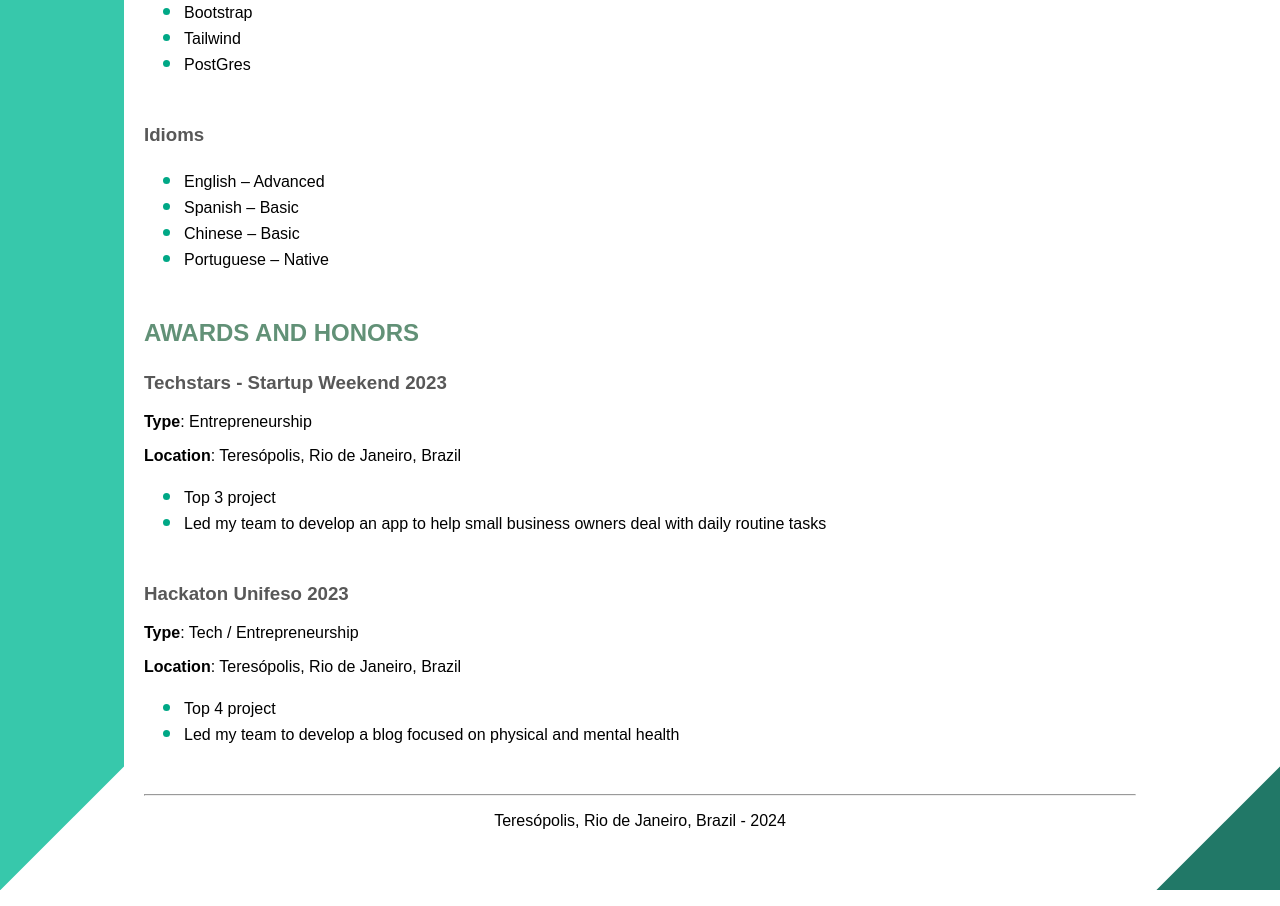
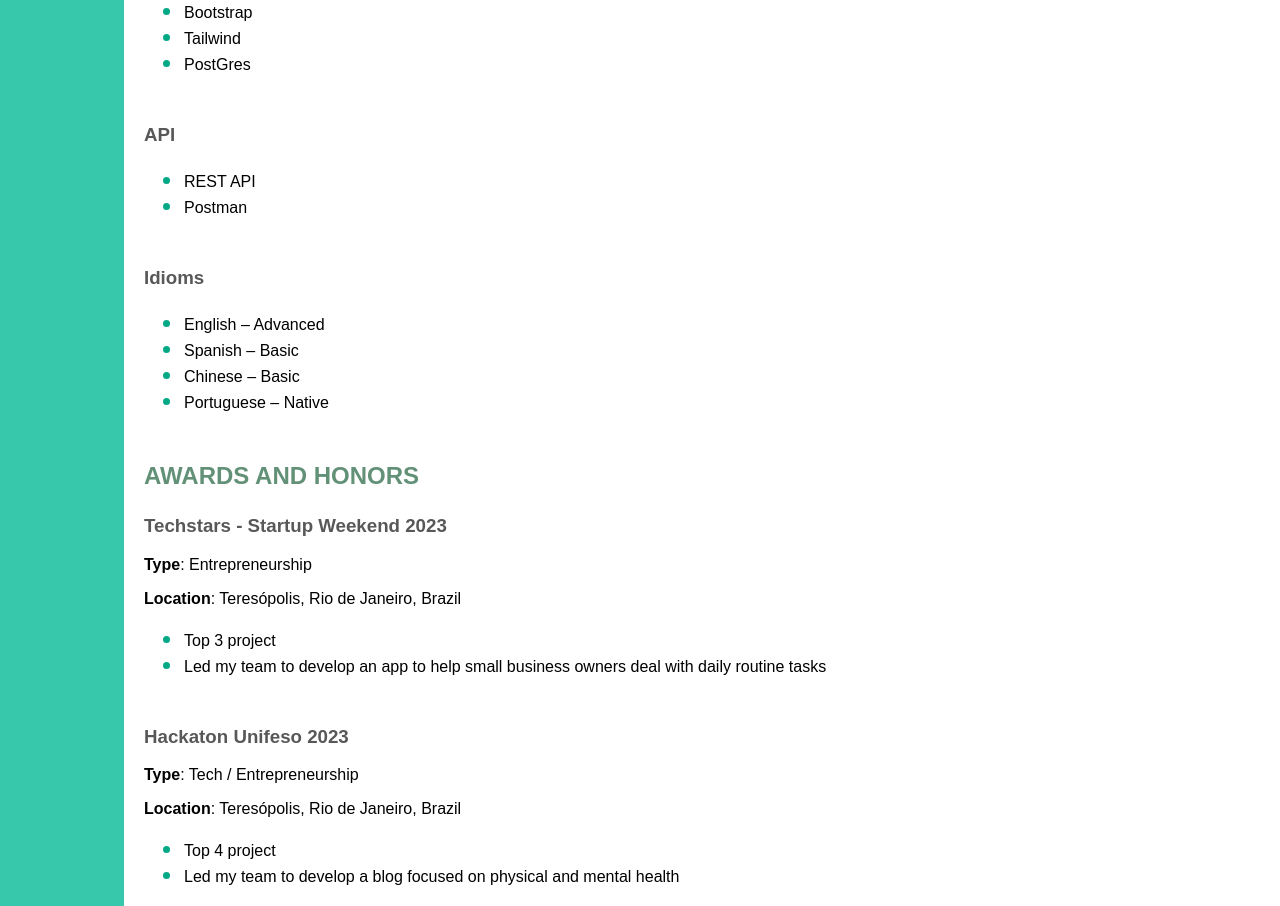
Before and after one commit to hugonorte/portfolio, a Next.js app: page /teste_build_nextjs/en in a window 1280 px wide. Shown: the part 1840-2746 px from the top of the page. Built offline with nearby package versions, Linux system fonts and the light colour scheme; a web font is replaced by a local one.

Commit message:
Adding restapi

```diff
--- a/src/components/ProfessionalSkills/index.tsx
+++ b/src/components/ProfessionalSkills/index.tsx
@@ -36,6 +36,12 @@ async function ProfessionalSkills(props: Language) {
                 <li>PostGres</li>
             </ul>
 
+            <h3>API</h3>
+            <ul>
+                <li>REST API</li>
+                <li>Postman</li>
+            </ul>
+
             <h3>{dict.index.idioms.title}</h3>
             <ul>
                 <li>{dict.index.idioms.country.en} – {dict.index.idioms.proficiency.advanced}</li>
```
